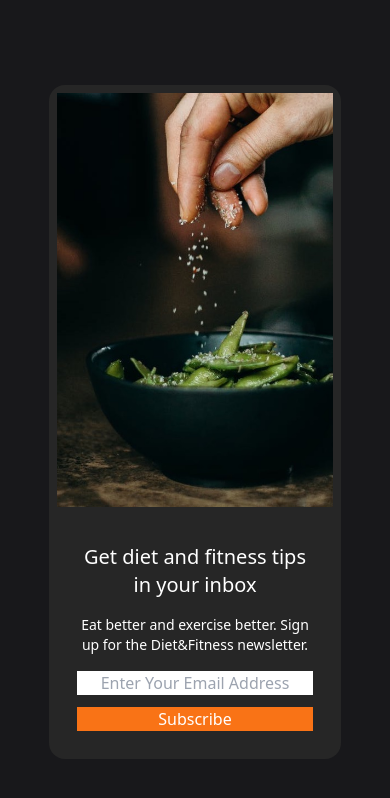
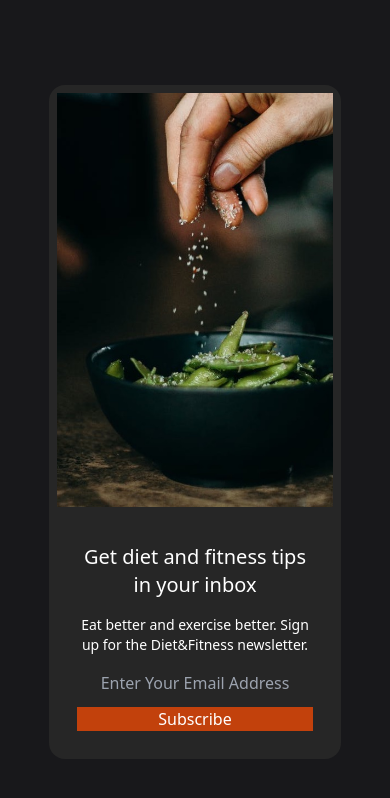
Before and after one commit to theRaj7/email-subscribe, a plain HTML site: page index.html in a window 390 px wide. Drawn offline with Linux system fonts and the light colour scheme.

Commit message:
Update index.html

```diff
--- a/index.html
+++ b/index.html
@@ -22,13 +22,14 @@
         </p>
         <form class="sm:flex">
           <input
-            class="w-full mb-3 text-center sm:py-1.5 sm:rounded-sm sm:px-2 sm:text-sm sm:mr-2 sm:bg-neutral-800 sm:border-2 sm:w-2/3"
+            class="w-full bg-neutral-800 mb-3 text-center sm:rounded-sm sm:px-2 sm:py-1.5 sm:mr-2 sm:text-sm sm:h-10 sm:border-2 sm:w-2/3"
             placeholder="Enter Your Email Address"
             type="text"
           />
+
           <button
-            class="bg-orange-500 p-1.2 w-full sm:rounded-sm sm:w-2/6 sm:text-sm sm:p-2"
-            type="button"
+            class="bg-orange-700 w-full sm:h-max sm:w-1/3 sm:p-2 sm:rounded-md"
+            type="submit"
           >
             Subscribe
           </button>
```
